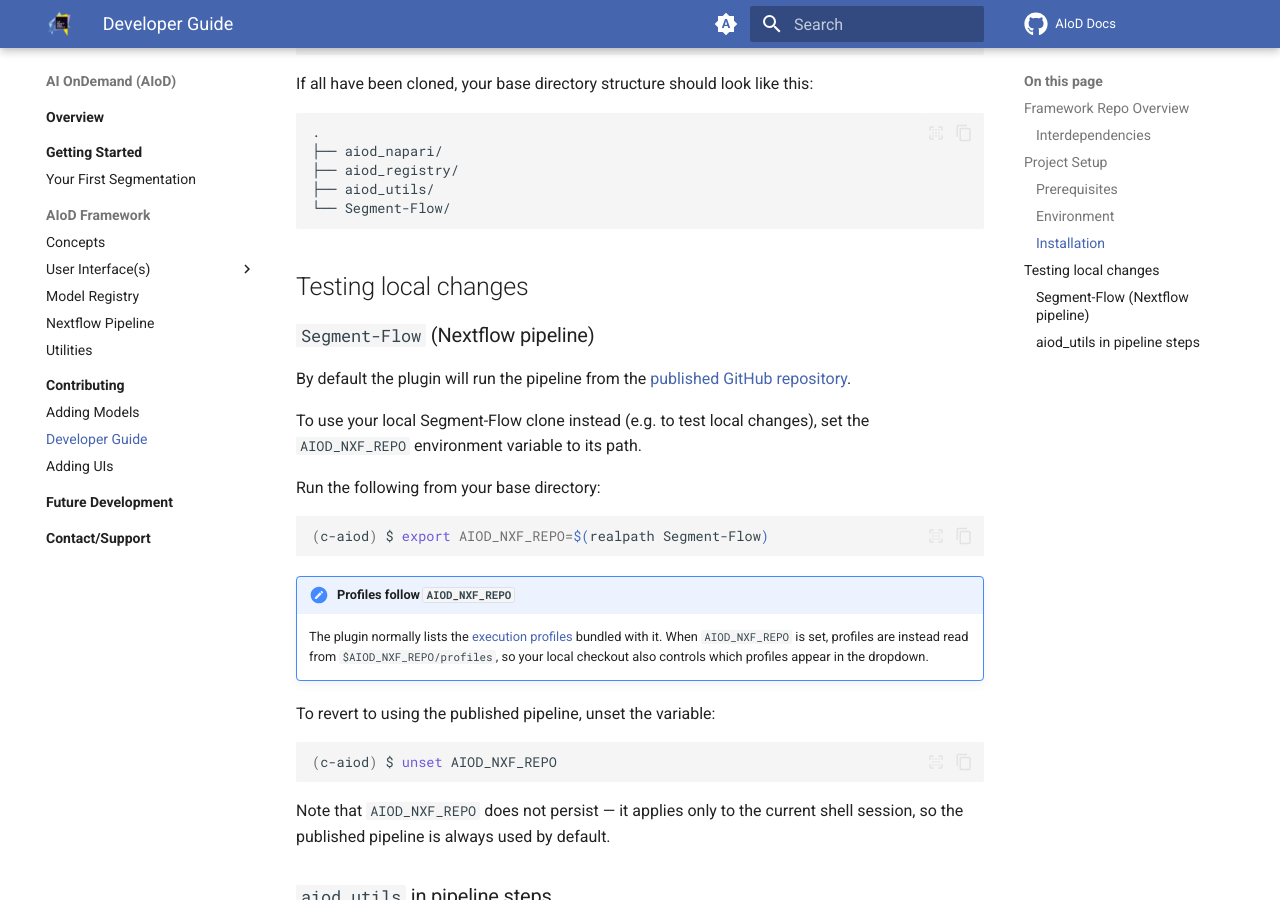
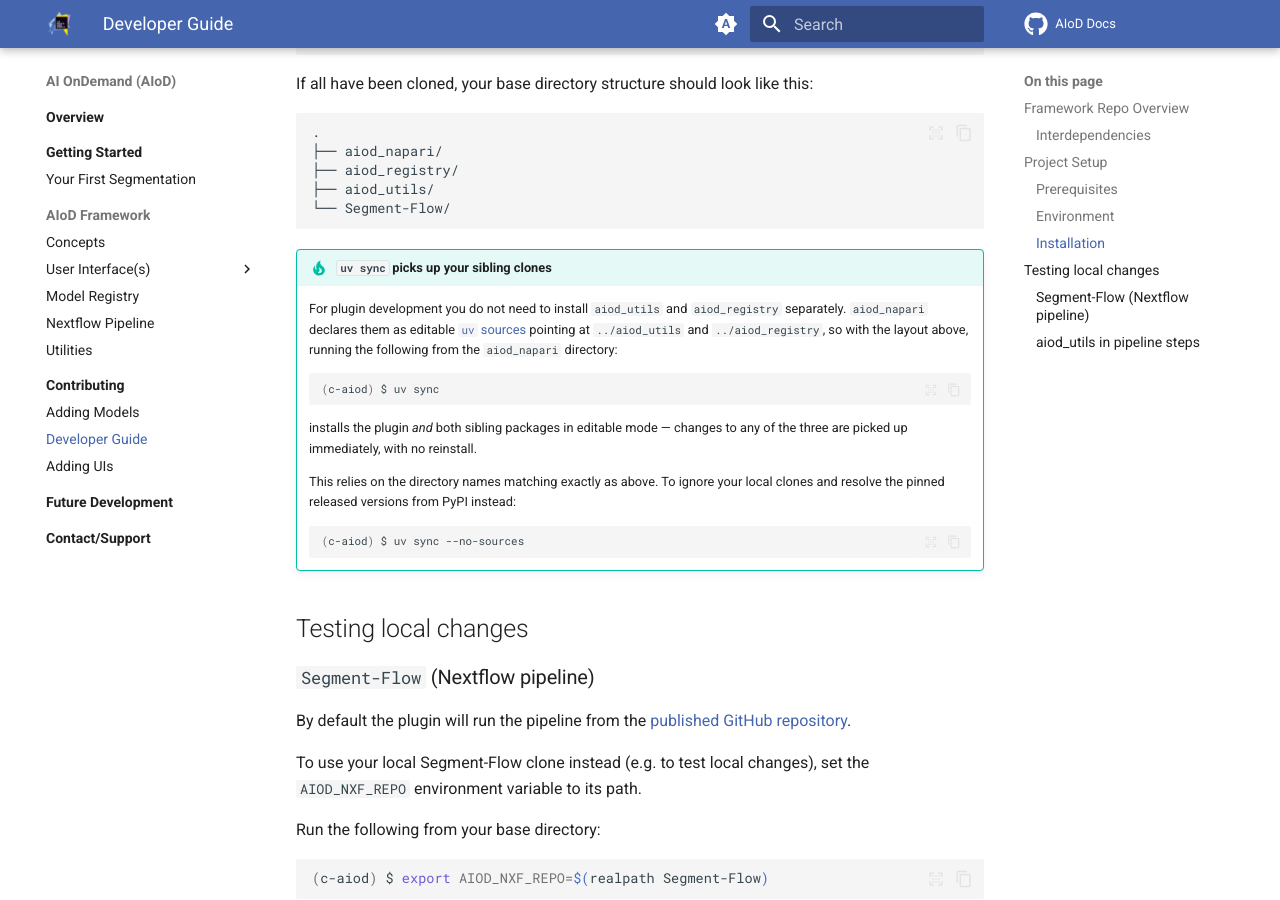
Before and after one commit to FrancisCrickInstitute/aiod_docs, an MkDocs documentation site: the page built from docs/sections/contributing/developing.md, in a window 1280 px wide and 900 px high, scrolled down 1683 px. Built offline with MkDocs 1.6.1 and Material for MkDocs 9.7.7, drawn with Linux system fonts in a browser that asks for light colours; comment, search, counter and statistics services are not loaded.

Commit message:
Add development tip on sync'ing local, editable installs

````diff
--- a/docs/sections/contributing/developing.md
+++ b/docs/sections/contributing/developing.md
@@ -68,6 +68,22 @@ If all have been cloned, your base directory structure should look like this:
 └── Segment-Flow/
 ```
 
+!!! tip "`uv sync` picks up your sibling clones"
+
+    For plugin development you do not need to install `aiod_utils` and `aiod_registry` separately. `aiod_napari` declares them as editable [`uv` sources](https://docs.astral.sh/uv/concepts/projects/dependencies/) pointing at `../aiod_utils` and `../aiod_registry`, so with the layout above, running the following from the `aiod_napari` directory:
+
+    ```bash
+    (c-aiod) $ uv sync
+    ```
+
+    installs the plugin *and* both sibling packages in editable mode — changes to any of the three are picked up immediately, with no reinstall.
+
+    This relies on the directory names matching exactly as above. To ignore your local clones and resolve the pinned released versions from PyPI instead:
+
+    ```bash
+    (c-aiod) $ uv sync --no-sources
+    ```
+
 
 ## Testing local changes
 
````
